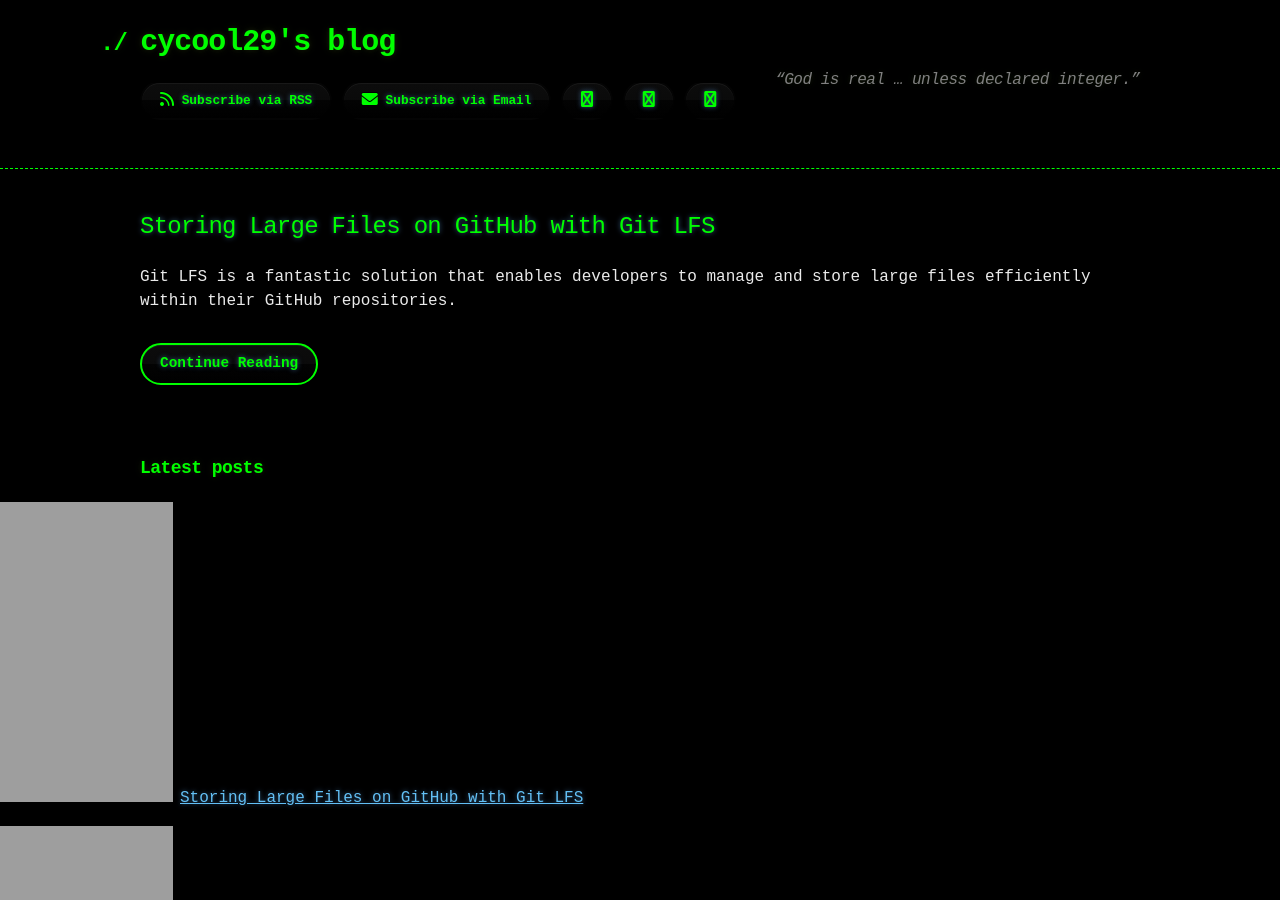
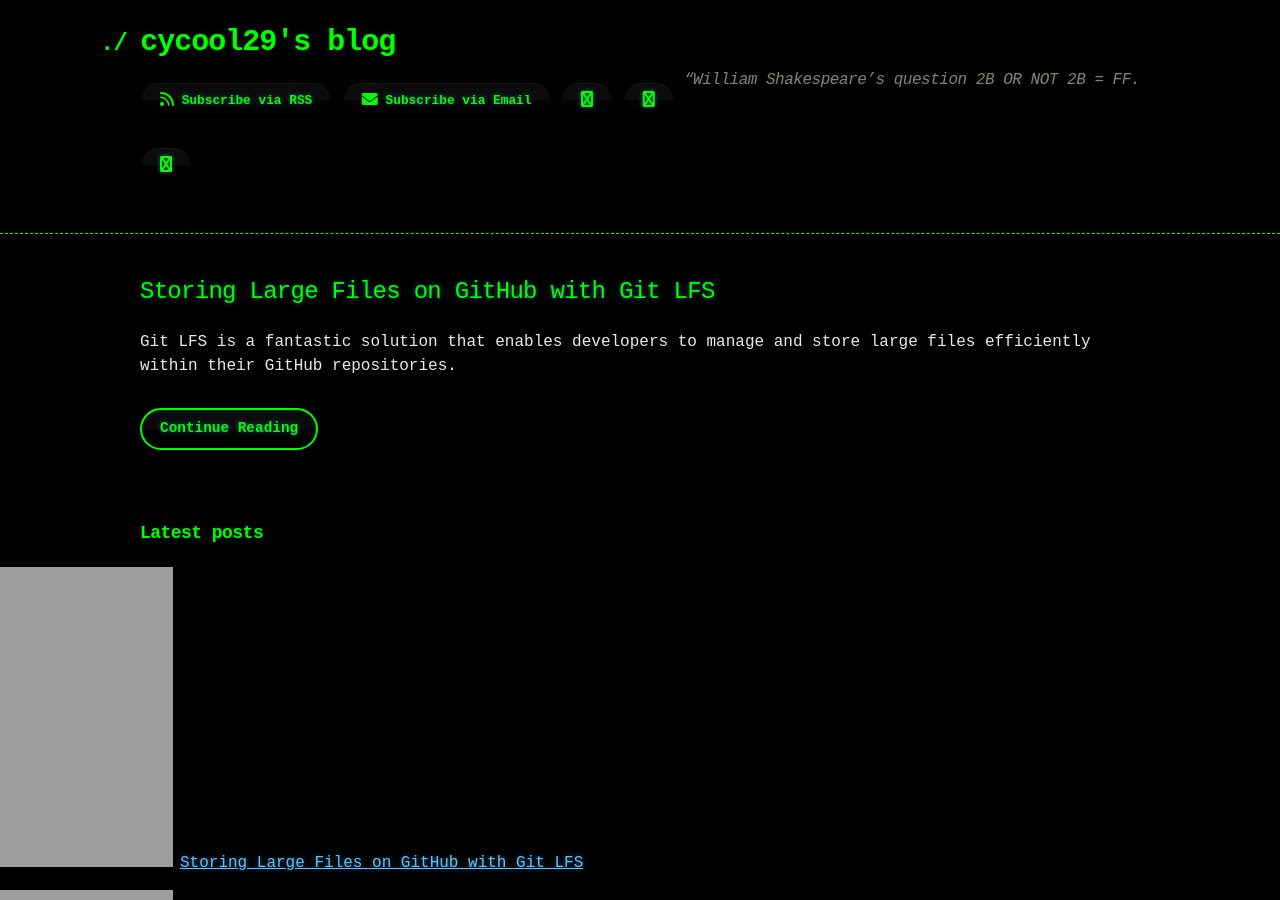
Before and after one commit to cycool29/cycool29.github.io, a Jekyll site: the page built from index.md, in a window 1280 px wide and 900 px high. Built offline with Jekyll 4.4.1, drawn with Linux system fonts in a browser that asks for light colours; a style sheet for code colours, icons or effects is not loaded.

Commit message:
Update quotes

```diff
--- a/_config.yml
+++ b/_config.yml
@@ -1,5 +1,5 @@
 title: cycool29's blog
-description: "“God is real … unless declared integer.” "
+description: "“William Shakespeare’s question 2B OR NOT 2B = FF. "
 bio: A high school student. Intermediate in Python, Git, Bash. Learning JavaScript. He/Him. "
 author: cycool29
 url: https://cycool29.github.io
```
